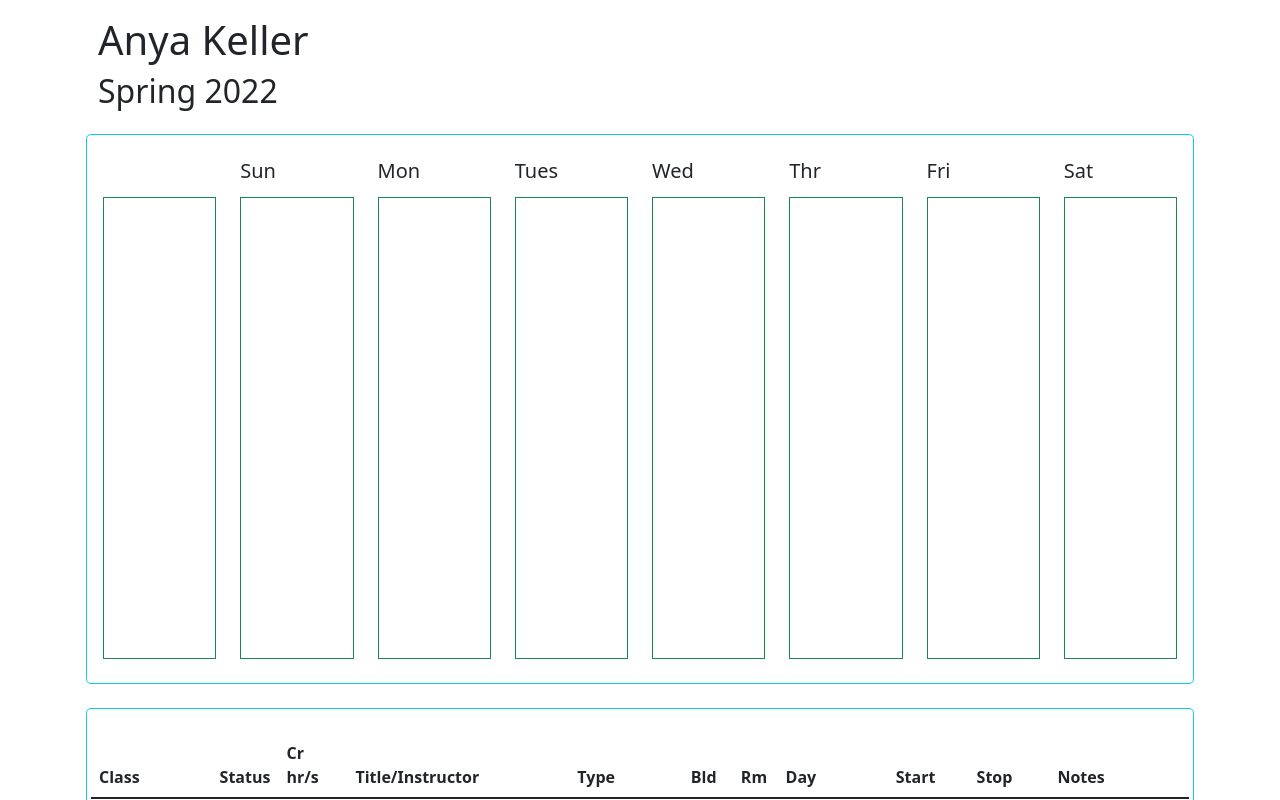
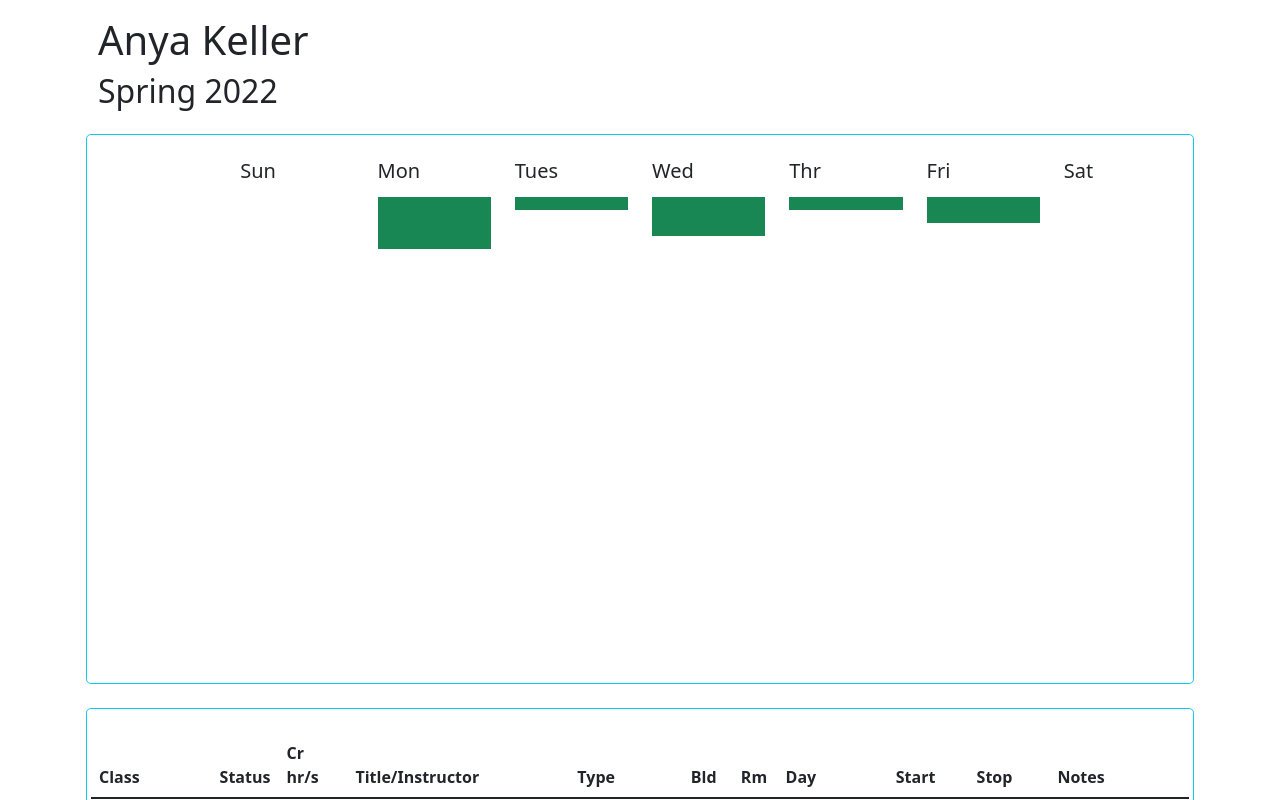
Before and after one commit to anyakeller/class-schedule, a React (Create React App) app: page / in a window 1280 px wide. Shown: the top 800 px of the page. Built offline with nearby package versions, Linux system fonts and the light colour scheme.

Commit message:
I'm gonna fail phyisics

```diff
--- a/src/routes/Home.js
+++ b/src/routes/Home.js
@@ -14,13 +14,18 @@ function DayTimeBlock(props) {
   return (
     <div
       style={{ height: `${(100 * props.blocksHeight) / 180}%` }}
-      className="border border-success"></div>
+      className="bg-success"></div>
   );
 }
 
 function DayCol(props) {
   const fiveMinBlocks = 180;
-  return <DayTimeBlock blocksHeight={fiveMinBlocks} />;
+  const timeBlocks = props.dayData.map((section, sectionIndex) => {
+    console.log(section);
+    return <DayTimeBlock blocksHeight={5} key={sectionIndex}/>;
+  });
+  timeBlocks.push(<DayTimeBlock blocksHeight={0} key={-1}/>);
+  return timeBlocks;
 }
 
 function DayCols(props) {
@@ -31,7 +36,7 @@ function DayCols(props) {
           <h5 style={{ height: "1.5em" }}>{day}</h5>
           <div style={{ flexGrow: "1" }}>
             <DayCol
-              dayData={day in props.coursesInDay ? props.coursesInDay[day] : {}}
+              dayData={day in props.coursesInDay ? props.coursesInDay[day] : []}
             />
           </div>
         </div>
```
